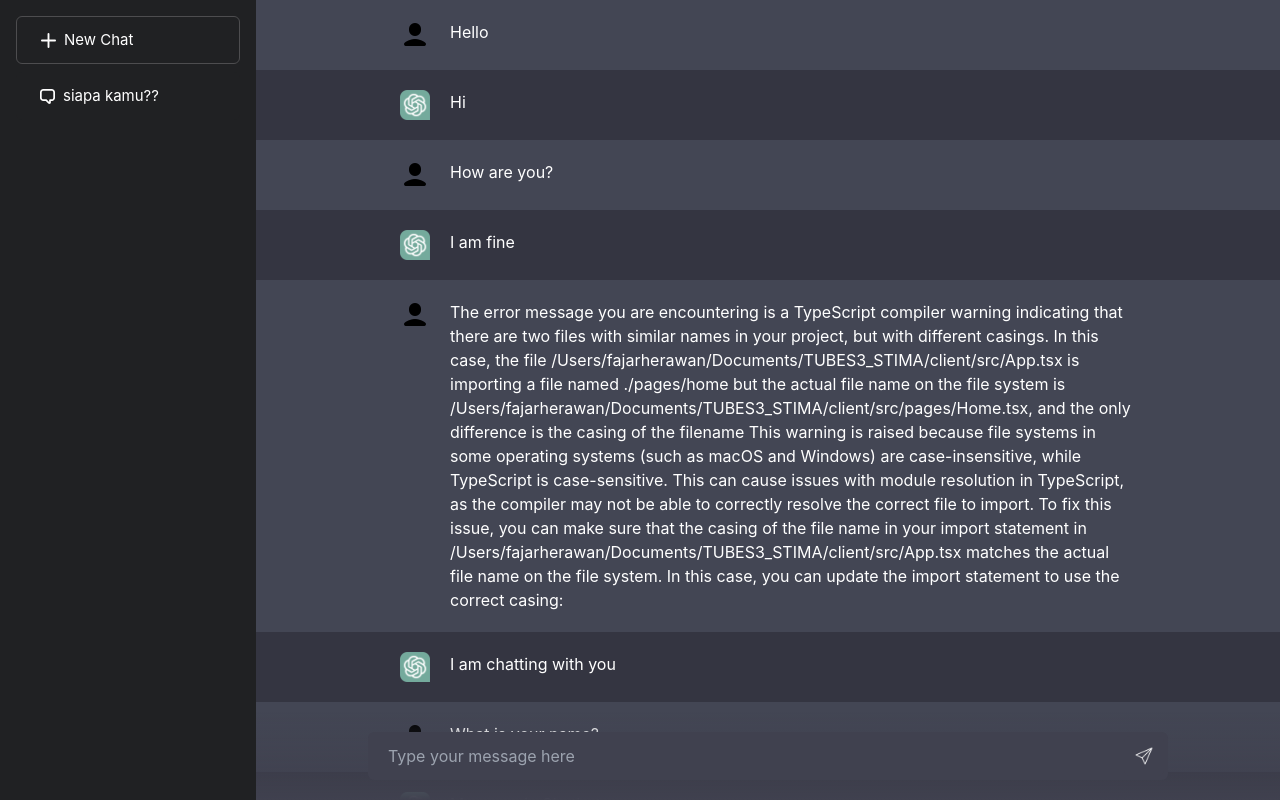
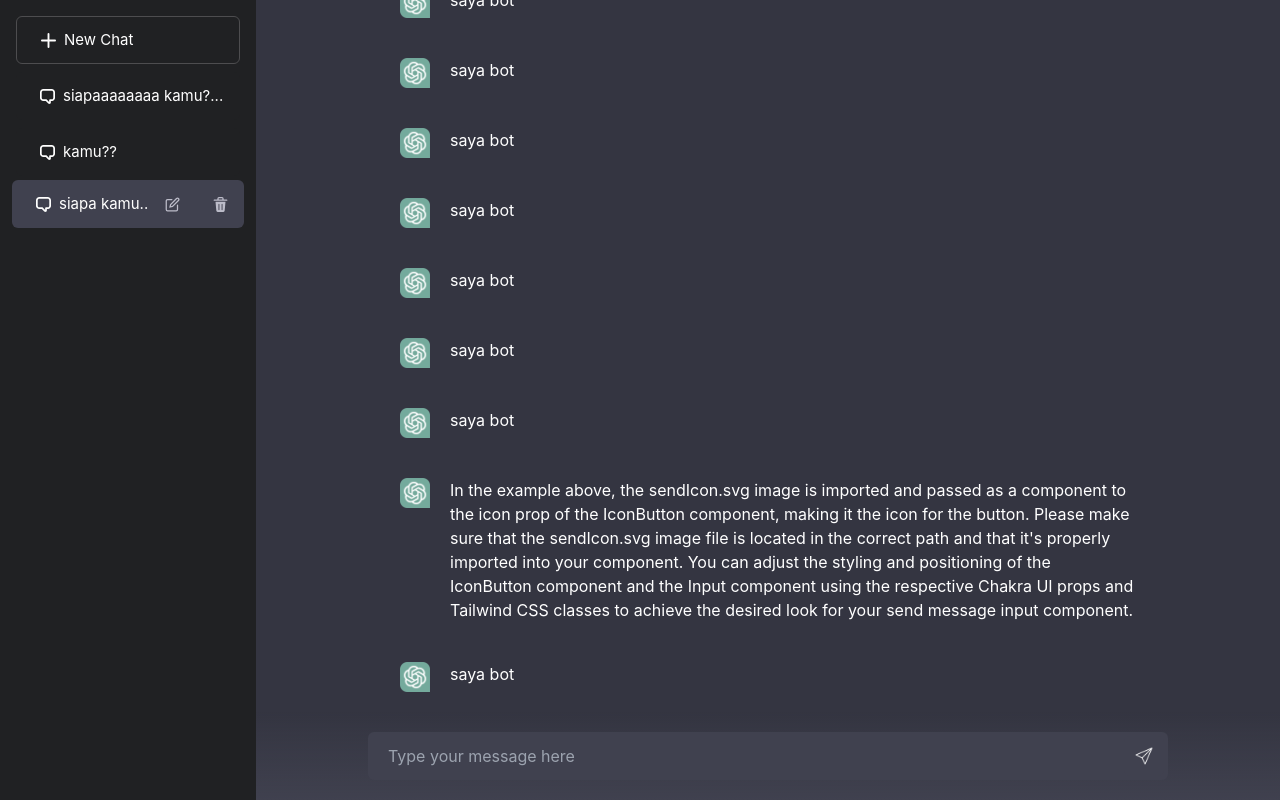
Before and after one commit to vierifirdaus/TUBES3_13521026, a React (Vite) app in the folder client/: page / in a window 1280 px wide. Both pictures are taken after a click on the button "siapa kamu??". Built offline with nearby package versions, Linux system fonts and the light colour scheme.

Commit message:
Update : chat (sudah bisa chat)

```diff
--- a/client/package.json
+++ b/client/package.json
@@ -17,7 +17,8 @@
     "framer-motion": "^10.12.4",
     "react": "^18.2.0",
     "react-dom": "^18.2.0",
-    "react-router-dom": "^6.10.0"
+    "react-router-dom": "^6.10.0",
+    "react-spinners": "^0.13.8"
   },
   "devDependencies": {
     "@types/react": "^18.0.28",
--- a/client/src/components/chat.tsx
+++ b/client/src/components/chat.tsx
@@ -1,92 +1,65 @@
-import React from 'react'
+import React,{useState,useEffect,useRef} from 'react'
+import { useToast } from '@chakra-ui/react'
 import Message from './message'
 import SendMessage from './sendmessage'
+import { message, chatProps } from '../interface'
+import TypingAnimation from './typingMessage'
 
-interface chatProps {
-    className: string;
-}
 
-interface message {
-    sender: string,
-    text: string
-}
+const Chat : React.FC<chatProps> = ({className,messages}) => {
+    const toast = useToast()
+    const refBottom = useRef<HTMLDivElement>(null)
+    const [inputValue, setInputValue] = useState<string>('')
+    const [chatLog, setChatLog] = useState<message[]>([])
+    const [isLoading, setIsLoading] = useState<boolean>(true)
 
-const messages: message[]= [
-    {
-        sender: 'user',
-        text: 'Hello'
-    },
-    {
-        sender: 'bot',
-        text: 'Hi'
-    },
-    {
-        sender: 'user',
-        text: 'How are you?'
-    },
-    {
-        sender: 'bot',
-        text: 'I am fine'
-    },
-    {
-        sender: 'user',
-        text: "The error message you are encountering is a TypeScript compiler warning indicating that there are two files with similar names in your project, but with different casings. In this case, the file /Users/fajarherawan/Documents/TUBES3_STIMA/client/src/App.tsx is importing a file named ./pages/home but the actual file name on the file system is /Users/fajarherawan/Documents/TUBES3_STIMA/client/src/pages/Home.tsx, and the only difference is the casing of the filename This warning is raised because file systems in some operating systems (such as macOS and Windows) are case-insensitive, while TypeScript is case-sensitive. This can cause issues with module resolution in TypeScript, as the compiler may not be able to correctly resolve the correct file to import. To fix this issue, you can make sure that the casing of the file name in your import statement in /Users/fajarherawan/Documents/TUBES3_STIMA/client/src/App.tsx matches the actual file name on the file system. In this case, you can update the import statement to use the correct casing:"
-    },
-    {
-        sender: 'bot',
-        text: 'I am chatting with you'
-    },
-    {
-        sender: 'user',
-        text: 'What is your name?'
-    },
-    {
-        sender: 'bot',
-        text: 'My name is Chatbot'
-    },
-    {
-        sender: 'user',
-        text: 'What is your age?'
-    },
-    {
-        sender: 'bot',
-        text: 'I am 1 year old'
-    },
-    {
-        sender: 'user',
-        text:'What is your favourite food?'
-    },
-    {
-        sender: 'bot',
-        text: 'I like to eat data'
-    },
-    {
-        sender: 'user',
-        text: 'What is your favourite color?'
-    },
-    {
-        sender: 'bot',
-        text: 'I like to be black'
-    },
-    {
-        sender: 'user',
-        text: 'What is your favourite movie?'
-    },
-    {
-        sender: 'bot',
-        text: 'I like to watch The Matrix'
+    useEffect(() => {
+        setInputValue('')
+        setIsLoading(false)
+        setChatLog(messages)
+    }, [])
+
+    useEffect(() => {
+        refBottom.current?.scrollIntoView({ behavior: 'smooth' });
+      }, [chatLog]);
+
+    const handleInput = (e: React.FormEvent<HTMLFormElement>) => {
+        e.preventDefault()
+        console.log("click")
+        if(inputValue === ''){
+            toast({
+                title: 'Error Sending Message',
+                description: "Message can't be empty",
+                status: 'error',
+                duration: 2500,
+                isClosable: true,
+              })
+            return
+        }
+        setChatLog([...chatLog, {id: chatLog.length + 1, id_histori: 1, Jenis: "input", Isi: inputValue}])
+        setInputValue('')
+        getBotResponse()
     }
-]
 
-const Chat : React.FC<chatProps> = ({className}) => {
+    const getBotResponse = async () => {
+        setIsLoading(true)
+        const response = await setTimeout(() => {
+            setChatLog(prevChatLog => [...prevChatLog, {id: prevChatLog.length + 1, id_histori: 1, Jenis: "output", Isi: "tes response"}])
+            setIsLoading(false)
+        }, 8000)
+    }
+
   return (
     <div className={className}>
         <div className='min-h-full'>
-        { messages.map((message) => (
-            <Message message={message}/>
-        ))}
+        {chatLog.map((message) => (
+            <Message key={message.id} message={message}/>
+            ))
+        }
+        {isLoading && <TypingAnimation/>}
+        <span ref={refBottom}></span>
         </div>
-        <SendMessage/>
+        <SendMessage inputValue={inputValue} setInputValue={setInputValue} handleInput={handleInput}/>
     </div>
   )
 }
--- a/client/src/components/message.tsx
+++ b/client/src/components/message.tsx
@@ -1,18 +1,12 @@
 import React from 'react';
 import { Image, Text } from '@chakra-ui/react';
-
-interface messageProps {
-    message: {
-        sender: string,
-        text: string
-    }
-}
+import { messageProps } from '../interface';
 
 const Message: React.FC<messageProps> = ({ message }) => {
     return (
-        <div className={message.sender === 'user' ? 'flex gap-x-5 bg-[#434654] max-w-screen justify-start px-36 py-5' : 'flex bg-[#343541] max-w-screen gap-x-5 justify-start px-36 py-5'}>
-                <Image src={message.sender === 'user' ? '/user.png' : '/logo.png'} alt="user" boxSize="30px"/>
-                <Text className='text-white '>{message.text}</Text>
+        <div className={message.Jenis === 'input' ? 'flex gap-x-5 bg-[#434654] max-w-screen justify-start px-36 py-5' : 'flex bg-[#343541] max-w-screen gap-x-5 justify-start px-36 py-5'}>
+                <Image src={message.Jenis === 'input' ? '/user.png' : '/logo.png'} alt="user" boxSize="30px"/>
+                <Text className='text-white '>{message.Isi}</Text>
         </div>
     );
 }
--- a/client/src/components/sendmessage.tsx
+++ b/client/src/components/sendmessage.tsx
@@ -1,17 +1,19 @@
 import React from 'react'
-import { FormControl,Input,IconButton,Text,Image} from '@chakra-ui/react'
+import { FormControl,Input,IconButton,Image } from '@chakra-ui/react'
+import { sendMessageProps } from 'src/interface'
 
 
-
-const sendmessage:React.FC=()=>{
+const SendMessage:React.FC<sendMessageProps> = ({inputValue,setInputValue,handleInput}) =>{
   return (
     <div className="sticky bottom-0 left-0 right-0 px-28 py-5 bg-gradient-to-t from-[#40414f]">
+      <form onSubmit={handleInput}>
         <FormControl className='flex flex-row gap-3 bg-[#40414f] py-1 pl-5 pr-1 rounded-md'>
-            <Input placeholder="Type your message here" variant='unstyled'/>
-            <IconButton aria-label='Search database' icon={<Image src='/send.png' boxSize="20px"/>}  bg='#40414f'  _hover={{ bg: '#202123' }}/>
+            <Input   autoComplete="off" placeholder="Type your message here" variant='unstyled' value={inputValue} onChange={(e)=>setInputValue(e.target.value)}/>
+            <IconButton aria-label='Search database' icon={<Image src='/send.png' boxSize="20px"/>}  bg='#40414f'  _hover={{ bg: '#202123' }} type='submit'/>
         </FormControl>
+      </form>
     </div>
   )
 }
 
-export default sendmessage
+export default SendMessage
--- /dev/null
+++ b/client/src/components/sideButton.tsx
@@ -0,0 +1,114 @@
+import React,{useEffect, useState} from 'react'
+import { Button,ButtonGroup,IconButton,Input,Box } from '@chakra-ui/react'
+import { EditIcon, DeleteIcon, ChatIcon,CheckIcon,CloseIcon } from '@chakra-ui/icons'
+import {buttonProps} from '../interface'
+
+
+const SideButton :React.FC<buttonProps> = ({history,clicked,handleClick,handleDelete}) => {
+  const [editing, setEditing] = useState(false);
+  const [editedName, setEditedName] = useState<string>('')
+  const [name, setName] = useState('');
+
+  useEffect(()=>{
+    setName(history.nama)
+    return () => {
+      setEditing(false);
+    }
+  },[clicked])
+
+
+  const handleEditButtonClick = () => {
+    // Set editing state to true when "Edit name" button is clicked
+    // Set editedName state to current history.nama value
+    // setName(history.nama);
+    setEditedName(history.nama)
+    setEditing(true);
+  };
+
+  const handleSaveButtonClick = () => {
+    // Perform save logic here, e.g., update history.nama with editedName
+    // // After save, set editing state to false to hide the text field
+    // setName(history.nama);
+    // console.log('history.nama changed to: ', history.nama)
+    setName(editedName)
+    setEditing(false);
+  };
+
+  const handleCancelButtonClick = () => {
+    setEditing(false);
+  };
+
+  return clicked === history.id ?
+  (
+      <>
+      {editing ? (
+        <>
+          <Box className='flex flex-row bg-[#40414f] rounded items-center min-w-full px-3'>
+            <ChatIcon color={"white"}/>
+            <Input
+              size="sm"
+              value={editedName}
+              onChange={(e) => setEditedName(e.target.value)}
+              placeholder="Edit name"
+              className='ml-2 rounded-lg'
+            />
+            <IconButton
+              size="lg"
+              aria-label="Save"
+              variant="sideButtonClick"
+              m={0}
+              p={0}
+              icon={<CheckIcon color="#bcbcc9" />}
+              onClick={handleSaveButtonClick}
+            />
+            <IconButton
+              size="lg"
+              aria-label="Cancel"
+              variant="sideButtonClick"
+              m={0}
+              p={0}
+              icon={<CloseIcon color="#bcbcc9" />}
+              onClick={handleCancelButtonClick}
+            />
+          </Box>
+        </>
+      ) : (
+          <ButtonGroup className="" isAttached >
+            <Button size="lg" m={0} variant="sideButtonClick" leftIcon={<ChatIcon />} justifyContent="flex-start">
+              {name.length > 10 ? name.substring(0, 10) + "..." : name}
+            </Button>
+            <IconButton
+              size="lg"
+              aria-label="Edit Name"
+              icon={<EditIcon color="#bcbcc9" _hover={{ color: "white" }} />}
+              onClick={handleEditButtonClick}
+              variant="sideButtonClick"
+              bg="#40414f"
+              p={0}
+              m={0}
+            />
+            <IconButton
+              size="lg"
+              aria-label="Delete Chat"
+              icon={<DeleteIcon color="#bcbcc9" _hover={{ color: "white" }} />}
+              onClick={() => handleDelete(history.id)}
+              variant="sideButtonClick"
+              bg="#40414f"
+              p={0}
+              m={0}
+            />
+          </ButtonGroup>
+      )}
+      </>
+  )
+  :
+  (
+    <Button size="lg" m="1" variant="sideButtonHover" leftIcon={<ChatIcon/>} justifyContent="flex-start" onClick={() => handleClick(history.id)}>
+                        {
+                          name.length > 18 ? name.substring(0,18) + "..." : name
+                        }
+    </Button>
+  )
+}
+
+export default SideButton
--- a/client/src/components/sidebar.tsx
+++ b/client/src/components/sidebar.tsx
@@ -1,31 +1,33 @@
-import React from 'react';
+import React,{useState,useEffect} from 'react';
 import {
     Button
-} from '@chakra-ui/react'
+} from '@chakra-ui/react';
 import {
-    ChatIcon,
     AddIcon
-} from '@chakra-ui/icons'
+} from '@chakra-ui/icons';
+import SideButton from './sideButton';
+import { history, sidebarProps } from '../interface';
 
+const Sidebar: React.FC<sidebarProps> = ({ className,histories }) => {
+  const [history, setHistories] = useState<history[]>([]);
+  const [clicked, setClicked] = useState<number>(-1);
+  useEffect(() => {
+    setHistories(histories);
+  }, []);
+  const handleClick = (i:number) => {
+    setClicked(i);
+  }
 
-
-
-interface SidebarProps {
-  className: string,
-  questions: string[]
-}
-
-const Sidebar: React.FC<SidebarProps> = ({ className,questions }) => {
+  const handleDelete = (i : number) => {
+    /* sementara */
+    setHistories(history.filter((history) => history.id !== i));
+  }
   return (
     <div className={className}>
         <div className='flex flex-col'>
-                <Button size="lg" m="1" variant="sideButtonAdd" leftIcon={<AddIcon/>} justifyContent="flex-start">New Chat</Button>
-                {questions.map((question) => (
-                    <Button size="lg" m="1" variant="sideButtonHover" leftIcon={<ChatIcon/>} justifyContent="flex-start">
-                        {
-                        question.length > 18 ? question.substring(0,18) + "..." : question
-                        }
-                    </Button>
+                <Button size="lg" m="1" variant="sideButtonAdd" leftIcon={<AddIcon/>} justifyContent="flex-center">New Chat</Button>
+                {history.map((i:history) => (
+                    <SideButton key={i.id} history={i} clicked={clicked} handleClick={handleClick} handleDelete={handleDelete}/>
                 ))}
         </div>
     </div>
--- /dev/null
+++ b/client/src/components/typingMessage.tsx
@@ -0,0 +1,16 @@
+import React from 'react';
+import { Image } from '@chakra-ui/react';
+import { BeatLoader } from 'react-spinners';
+
+const TypingAnimation: React.FC = () => {
+    return (
+        <div className={'flex bg-[#343541] max-w-screen gap-x-5 justify-start px-36 py-5'}>
+                <Image src={ '/logo.png'} alt="user" boxSize="30px"/>
+                <div className='flex items-center space-x-2'>
+                    <BeatLoader color='#ffffff' size={10} loading={true} />
+                </div>
+        </div>
+    );
+}
+
+export default TypingAnimation;
--- /dev/null
+++ b/client/src/interface/index.tsx
@@ -0,0 +1,38 @@
+export interface message {
+    id : number;
+    id_histori : number;
+    Jenis : "input" | "output";
+    Isi : string;
+}
+
+export interface chatProps {
+    className: string;
+    messages: message[];
+}
+
+export interface messageProps {
+    message: message;
+}
+
+export interface sidebarProps {
+    className: string,
+    histories: history[]
+  }
+
+export interface history{
+    id: number,
+    nama: string,
+}
+
+export interface buttonProps{
+    history: history,
+    clicked: number,
+    handleClick: (i:number) => void
+    handleDelete: (i:number) => void
+}
+
+export interface sendMessageProps{
+    inputValue: string,
+    setInputValue: React.Dispatch<React.SetStateAction<string>>,
+    handleInput: (e: React.FormEvent<HTMLFormElement>) => void
+}
--- a/client/src/pages/Home.tsx
+++ b/client/src/pages/Home.tsx
@@ -1,14 +1,89 @@
 import React from 'react'
 import Sidebar from '../components/sidebar'
 import Chat from '../components/chat'
+import { history, message, } from '../interface'
 
 
 const home : React.FC = () => {
-    const dummyData:string[] = ["siapa kamu??"]
+    const dummyData: history[] = [{id:1,nama:"siapaaaaaaaa kamu??"},{id:2,nama:"kamu??"},{id:3,nama:"siapa kamu??"}]
+    const messages: message[]= [
+      {
+        id : 1,
+        id_histori : 2,
+        Jenis : "input",
+        Isi : "siapa kamu??"
+      },
+      {
+        id : 2,
+        id_histori : 1,
+        Jenis : "output",
+        Isi : "saya bot"
+      },
+      {
+        id : 3,
+        id_histori : 1,
+        Jenis : "output",
+        Isi : "saya bot"
+      },
+      {
+        id : 4,
+        id_histori : 1,
+        Jenis : "output",
+        Isi : "saya bot"
+      },
+      {
+        id : 5,
+        id_histori : 1,
+        Jenis : "output",
+        Isi : "saya bot"
+      },
+      {
+        id : 6,
+        id_histori : 1,
+        Jenis : "output",
+        Isi : "saya bot"
+      },
+      {
+        id : 7,
+        id_histori : 1,
+        Jenis : "output",
+        Isi : "saya bot"
+      },
+      {
+        id : 8,
+        id_histori : 1,
+        Jenis : "output",
+        Isi : "saya bot"
+      },
+      {
+        id : 9,
+        id_histori : 1,
+        Jenis : "output",
+        Isi : "saya bot"
+      },
+      {
+        id : 10,
+        id_histori : 1,
+        Jenis : "output",
+        Isi : "saya bot"
+      },
+      {
+        id : 11,
+        id_histori : 1,
+        Jenis : "output",
+        Isi : "In the example above, the sendIcon.svg image is imported and passed as a component to the icon prop of the IconButton component, making it the icon for the button. Please make sure that the sendIcon.svg image file is located in the correct path and that it's properly imported into your component. You can adjust the styling and positioning of the IconButton component and the Input component using the respective Chakra UI props and Tailwind CSS classes to achieve the desired look for your send message input component."
+      },
+      {
+        id : 12,
+        id_histori : 1,
+        Jenis : "output",
+        Isi : "saya bot"
+      }
+  ]
   return (
     <div className='flex flex-row w-full p-0 m-0 min-h-screen'>
-        <Sidebar className='bg-dark-grey basis-1/5 p-3 max-h-screen overflow-y-auto' questions={dummyData}/>
-        <Chat className='bg-grey-chat basis-4/5 flex-col justify-center relative max-h-screen overflow-y-auto'/>
+        <Sidebar className='bg-dark-grey basis-1/5 p-3 max-h-screen overflow-y-auto' histories={dummyData}/>
+        <Chat className='bg-grey-chat basis-4/5 flex-col justify-center relative max-h-screen overflow-y-auto' messages={messages}/>
     </div>
   )
 }
--- a/client/src/theme/button.tsx
+++ b/client/src/theme/button.tsx
@@ -8,6 +8,13 @@ const sideButtonHover= defineStyle({
     _hover:{
         background:'#343541',
     }
+})
+
+const sideButtonClick= defineStyle({
+    color:'white',
+    background:'#40414f',
+    fontWeight:'normal',
+    fontSize:'15px'
 })
 
 const sideButtonAdd = defineStyle({
@@ -25,6 +32,7 @@ const sideButtonAdd = defineStyle({
 export const buttonTheme = defineStyleConfig({
     variants: {
         sideButtonHover,
-        sideButtonAdd
+        sideButtonAdd,
+        sideButtonClick
     }
 })
```
Also changed, not shown: 1 other file (tests, documents, lock files or other folders).
